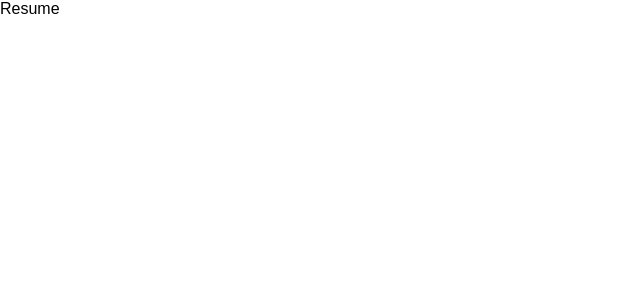
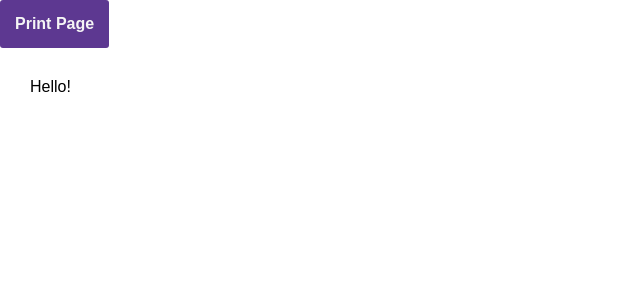
Before and after one commit to theobroma/resume-builder-ai, a React (Create React App) app in the folder client/: page /resume in a window 1280 px wide. Shown: the top 300 px of the page, without its empty margins (0-640 px from the left). Built offline with nearby package versions, Linux system fonts and the light colour scheme.

Commit message:
basic resume

```diff
--- a/client/src/components/Resume.js
+++ b/client/src/components/Resume.js
@@ -1,8 +1,18 @@
-const Resume = () => {
+import ErrorPage from "./ErrorPage";
+
+const Resume = ({ result }) => {
+    if (JSON.stringify(result) === "{}") {
+        return <ErrorPage />;
+    }
+
+    const handlePrint = () => alert("Print Successful!");
     return (
-        <div>
-            <span>Resume</span>
-        </div>
+        <>
+            <button onClick={handlePrint}>Print Page</button>
+            <main className="container">
+                <p>Hello!</p>
+            </main>
+        </>
     );
 };
 
```
